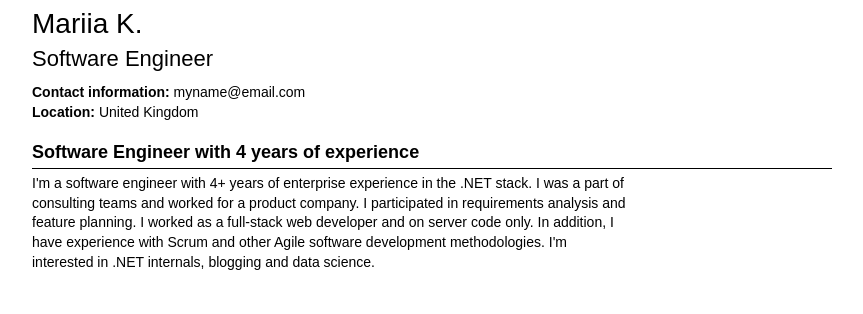
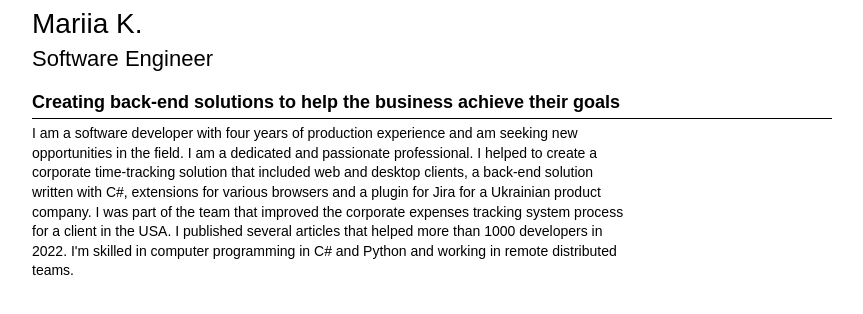
Before and after one commit to flerka/portfolio-coursera, a plain HTML site: page index.html in a window 1280 px wide. Shown: the whole page, without its empty margins (208-1071 px from the left). Drawn offline with Linux system fonts and the light colour scheme.

Commit message:
add summary

```diff
--- a/index.html
+++ b/index.html
@@ -18,22 +18,13 @@
             <h1>Mariia K.</h1>
             <h2>Software Engineer</h2>
         </div>
-        <div class="info">
-            <span><strong>Contact information: </strong>myname@email.com</span>
-            <br />
-            <span><strong>Location: </strong>United Kingdom</span>
-            <br />
-        </div>
         <div class="block">
             <div class="block-header">
-                <h3>Software Engineer with 4 years of experience</h3>
+                <h3>Creating back-end solutions to help the business achieve their goals</h3>
             </div>
             <div class="block-content">
                 <p>
-                    I'm a software engineer with 4+ years of enterprise experience in the .NET stack. I was a part of
-                    consulting teams and worked for a product company. I participated in requirements analysis and
-                    feature planning. I worked as a full-stack web developer and on server code only. In addition, I have experience with Scrum and other Agile software development methodologies.
-                    I'm interested in .NET internals, blogging and data science.<br />
+                    I am a software developer with four years of production experience and am seeking new opportunities in the field. I am a dedicated and passionate professional. I helped to create a corporate time-tracking solution that included web and desktop clients, a back-end solution written with C#, extensions for various browsers and a plugin for Jira for a Ukrainian product company. I was part of the team that improved the corporate expenses tracking system process for a client in the USA. I published several articles that helped more than 1000 developers in 2022. I'm skilled in computer programming in C# and Python and working in remote distributed teams.  <br />
                 </p>
             </div>
         </div>
```
